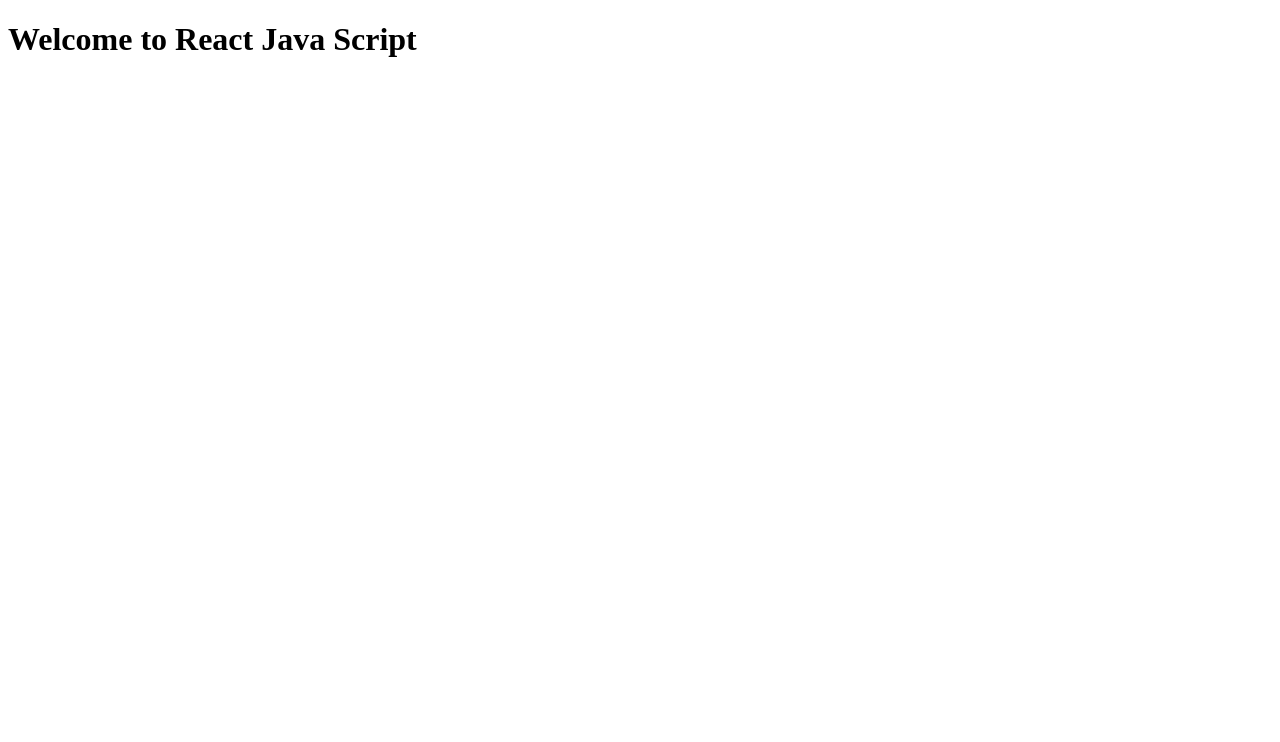
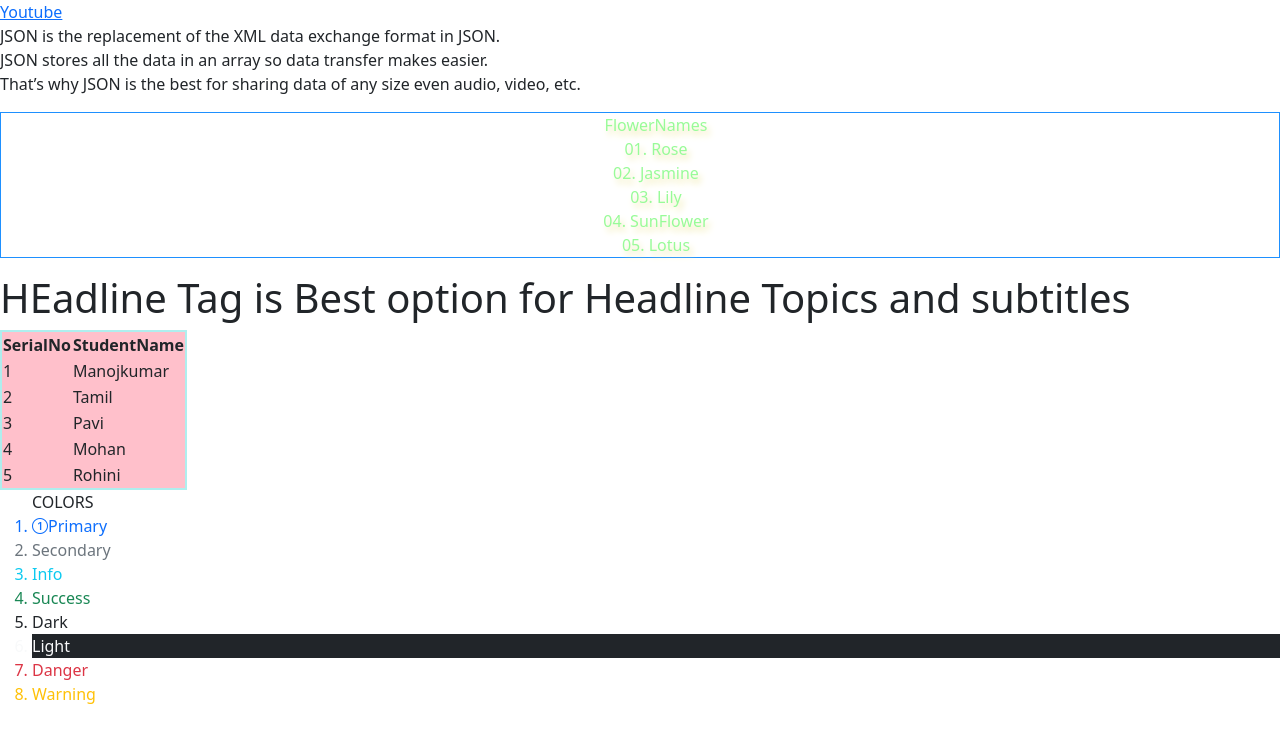
Before and after one commit to Manojkumar886/ZealousEmployeedetailsTPS, a React (Create React App) app: page / in a window 1280 px wide. Shown: the top 742 px of the page. Built offline with nearby package versions, Linux system fonts and the light colour scheme.

Commit message:
using html css bootstrap and icons in reactjs

```diff
--- a/package.json
+++ b/package.json
@@ -6,7 +6,11 @@
     "@testing-library/jest-dom": "^5.17.0",
     "@testing-library/react": "^13.4.0",
     "@testing-library/user-event": "^13.5.0",
+    "bootstrap": "^5.3.1",
+    "bootstrap-icons": "^1.10.5",
     "react": "^18.2.0",
+    "react-bootstrap": "^2.8.0",
+    "react-bootstrap-icons": "^1.10.3",
     "react-dom": "^18.2.0",
     "react-scripts": "5.0.1",
     "web-vitals": "^2.1.4"
--- a/src/App.js
+++ b/src/App.js
@@ -1,9 +1,24 @@
+import {  BootstrapProcess1 } from "./BootstrapExecution";
+import OrderlistHTML, { AnchorTagsHTML, BasictagsHTML, TableHTML } from "./Components";
 
-function App() {
-  return (
+function App()
+{
+ return(
     <>
+    <AnchorTagsHTML/>
+    <p>
+      JSON is the replacement of the XML data exchange format in JSON.
+      <br></br>
+      JSON stores all the data in an array so data transfer makes easier.
+      <br></br>
+      That’s why JSON is the best for sharing data of any size even audio, video, etc.
+    </p>
+    <OrderlistHTML/>
+    <BasictagsHTML/>
+    <TableHTML/>
+    <BootstrapProcess1/>
     </>
-  );
+ );
 }
 
 export default App;
--- /dev/null
+++ b/src/BootstrapExecution.js
@@ -0,0 +1,20 @@
+import 'bootstrap/dist/css/bootstrap.min.css'
+import 'bootstrap-icons/font/bootstrap-icons.css'
+export let BootstrapProcess1=()=>
+{
+    return(
+        <>
+        <ol >
+            COLORS
+            <li className='text-primary'> <i class="bi bi-1-circle"></i>Primary</li>
+            <li className='text-secondary'>Secondary</li>
+            <li className='text-info'>Info</li>
+            <li className='text-success'>Success</li>
+            <li className='text-dark'>Dark</li>
+            <li className='text-light bg-dark'>Light</li>
+            <li className='text-danger'>Danger</li>
+            <li className='text-warning'>Warning</li>
+        </ol>
+        </>
+    );
+}
--- /dev/null
+++ b/src/CSSExternal.css
@@ -0,0 +1,12 @@
+table{
+    border: 2px solid paleturquoise;
+}
+#ol
+{
+    color: palegreen;
+    text-shadow: 3px 5px 6px palegoldenrod;
+    border: 1px double dodgerblue;
+    list-style-type: decimal-leading-zero;
+    list-style-position: inside;
+    text-align: center;
+}
--- /dev/null
+++ b/src/Components.js
@@ -0,0 +1,77 @@
+import './CSSExternal.css'
+
+function OrderlistHTML()
+{
+    return(
+        <>
+        <ol id="ol">
+            FlowerNames
+            <li>Rose</li>
+            <li>Jasmine</li>
+            <li>Lily</li>
+            <li>SunFlower</li>
+            <li>Lotus</li>
+        </ol>
+        </>
+    );
+}
+
+let TableHTML=()=>
+{
+    const bgcolor={backgroundColor:'pink'};
+    return(
+        <>
+            <table style={bgcolor}>
+                <thead>
+                    <tr>
+                        <th>SerialNo</th>
+                        <th>StudentName</th>
+                    </tr>
+                </thead>
+                <tbody>
+                    <tr>
+                        <td>1</td>
+                        <td>Manojkumar</td>
+                    </tr>
+                    <tr>
+                        <td>2</td>
+                        <td>Tamil</td>
+                    </tr>
+                    <tr>
+                        <td>3</td>
+                        <td>Pavi</td>
+                    </tr>
+                    <tr>
+                        <td>4</td>
+                        <td>Mohan</td>
+                    </tr>
+                    <tr>
+                        <td>5</td>
+                        <td>Rohini</td>
+                    </tr>
+                </tbody>
+            </table>
+        </>
+    );
+}
+
+
+function BasictagsHTML()
+{
+    return(
+        <>
+            <h1>HEadline Tag is Best option for Headline Topics and subtitles</h1>
+        </>
+    );
+}
+
+export var AnchorTagsHTML=()=>
+{
+    return(
+        <>
+            <a href="https://www.youtube.com" target="_blank">Youtube</a>
+        </>
+    );
+}
+export {TableHTML,BasictagsHTML};
+export default OrderlistHTML;
--- a/src/index.js
+++ b/src/index.js
@@ -1,10 +1,11 @@
 import React from 'react';
 import ReactDOM from 'react-dom/client';
+import App from './App';
 
 
 const root = ReactDOM.createRoot(document.getElementById('root'));
 root.render(
   <>
-  <h1>Welcome to React Java Script</h1>
+  <App/>
   </>
 );
```
Also changed, not shown: 1 other file (tests, documents, lock files or other folders).
